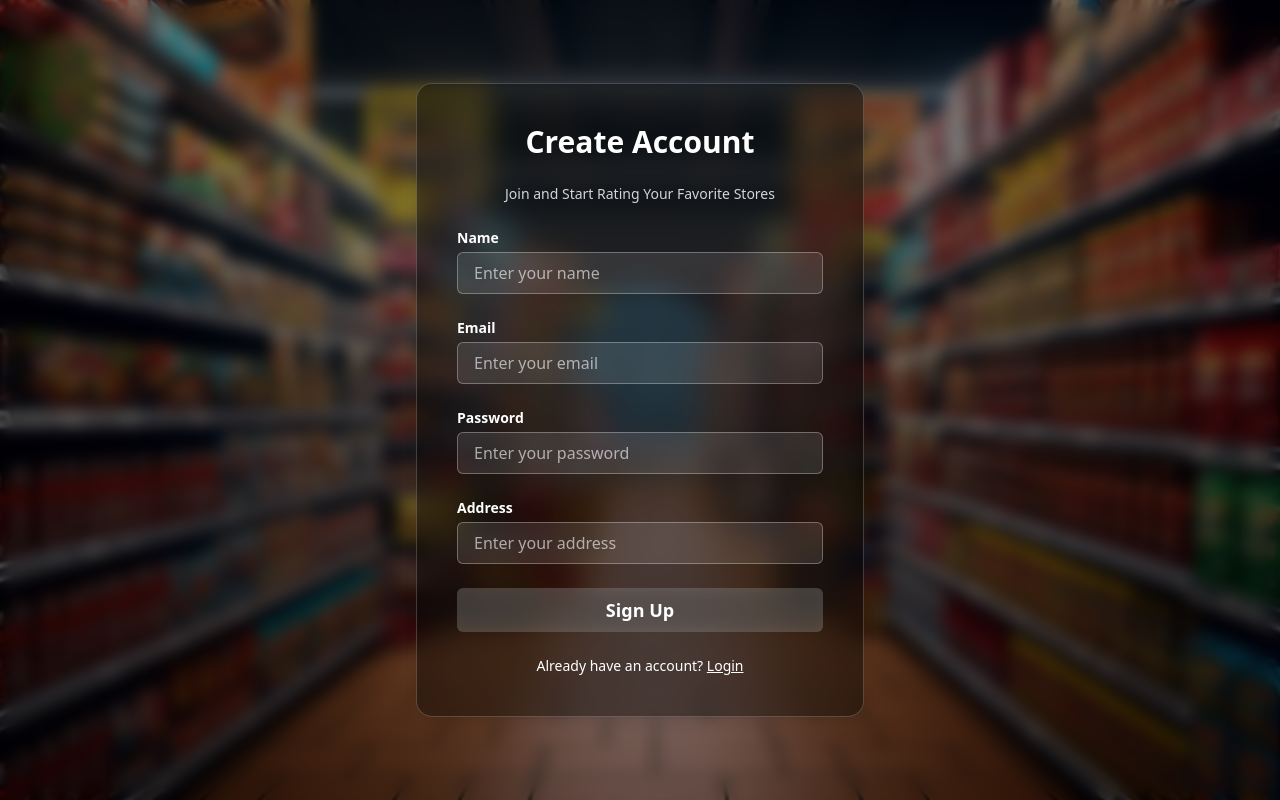
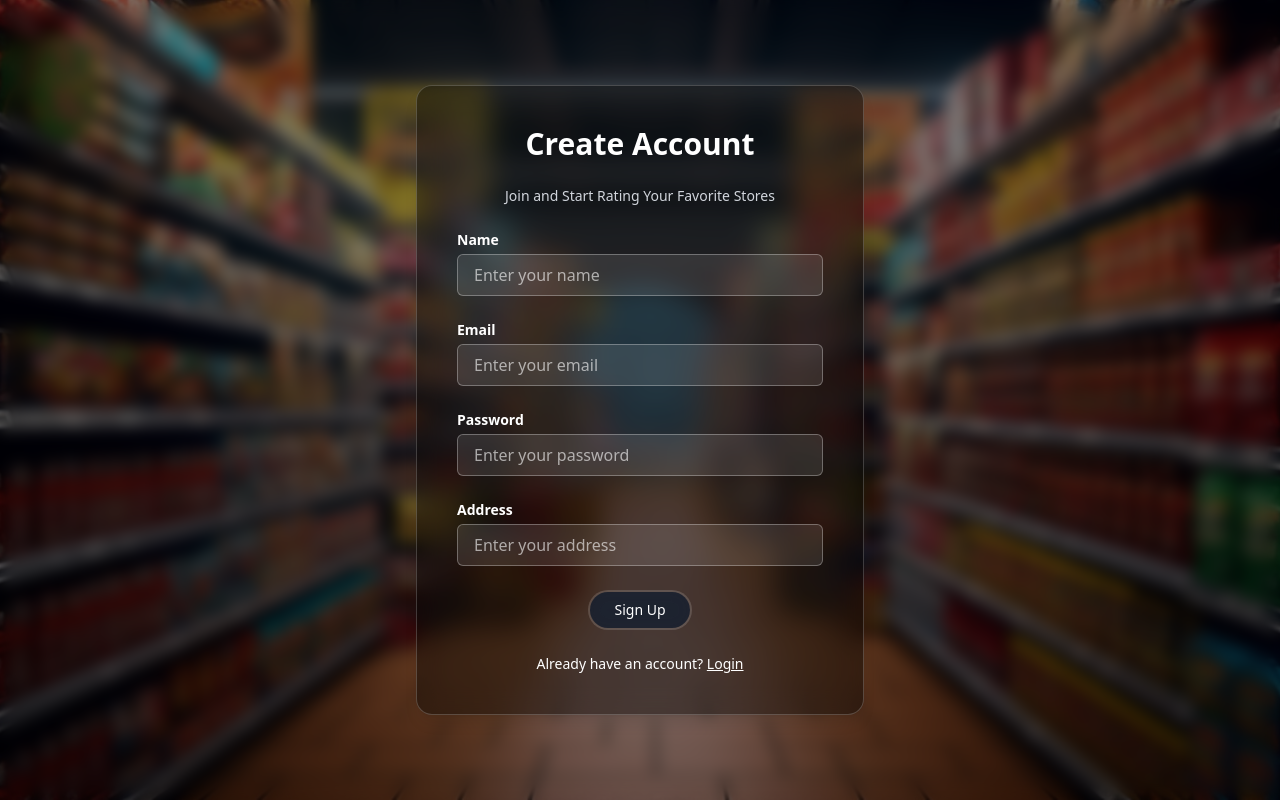
Before and after one commit to sandipsarode/store-ratings, a React (Vite) app in the folder frontend/: page /signup in a window 1280 px wide. Built offline with nearby package versions, Linux system fonts and the light colour scheme.

Commit message:
Updated Button on Login, SignUp & Dashboard

```diff
--- a/frontend/src/components/auth/LoginForm.jsx
+++ b/frontend/src/components/auth/LoginForm.jsx
@@ -3,6 +3,7 @@ import { useNavigate } from "react-router-dom";
 import axios from "../../api/api";
 import { useAuth } from "../../context/AuthContext";
 import BannerBG from "../../assets/BannerBG.jpg";
+import ReusableButton from "../../components/ReusableButton";
 
 const LoginForm = () => {
   const [email, setEmail] = useState("");
@@ -44,16 +45,15 @@ const LoginForm = () => {
 
   return (
     <div
-      className="min-h-screen w-full flex items-center justify-center bg-cover bg-center"
+      className="min-h-screen w-full flex items-center justify-center bg-cover bg-center relative"
       style={{
         backgroundImage: `url(${BannerBG})`,
       }}
     >
-      {/* Dark Blur Overlay */}
       <div className="absolute inset-0 bg-black/50 backdrop-blur-sm z-0"></div>
       <form
         onSubmit={handleSubmit}
-        className="backdrop-blur-md bg-black/40 p-10 rounded-2xl shadow-lg w-full max-w-md flex flex-col gap-6 border border-white/20 mx-4"
+        className="backdrop-blur-md bg-black/40 p-10 rounded-2xl shadow-lg w-full max-w-md flex flex-col gap-6 border border-white/20 mx-4 z-10"
       >
         <h2 className="text-3xl font-extrabold text-center text-white">
           Welcome Back!
@@ -119,12 +119,9 @@ const LoginForm = () => {
           </select>
         </div>
 
-        <button
-          type="submit"
-          className="bg-white/20 text-white py-2 rounded-md hover:bg-white/30 transition font-semibold text-lg backdrop-blur-sm"
-        >
-          Login
-        </button>
+        <div className="flex justify-center">
+          <ReusableButton type="submit">Login</ReusableButton>
+        </div>
 
         {role === "user" && (
           <p className="text-sm text-center text-white">
--- a/frontend/src/components/auth/SignupForm.jsx
+++ b/frontend/src/components/auth/SignupForm.jsx
@@ -2,6 +2,7 @@ import React, { useState } from "react";
 import { useNavigate } from "react-router-dom";
 import axios from "../../api/api";
 import signUpBannerBG from "../../assets/signUpBanner.jpg";
+import ReusableButton from "../../components/ReusableButton";
 
 const SignupForm = () => {
   const [name, setName] = useState("");
@@ -118,12 +119,9 @@ const SignupForm = () => {
           />
         </div>
 
-        <button
-          type="submit"
-          className="bg-white/20 text-white py-2 rounded-md hover:bg-white/30 transition font-semibold text-lg backdrop-blur-sm"
-        >
-          Sign Up
-        </button>
+        <div className="flex justify-center">
+          <ReusableButton type="submit">Sign Up</ReusableButton>
+        </div>
 
         <p className="text-sm text-center text-white">
           Already have an account?{" "}
```
